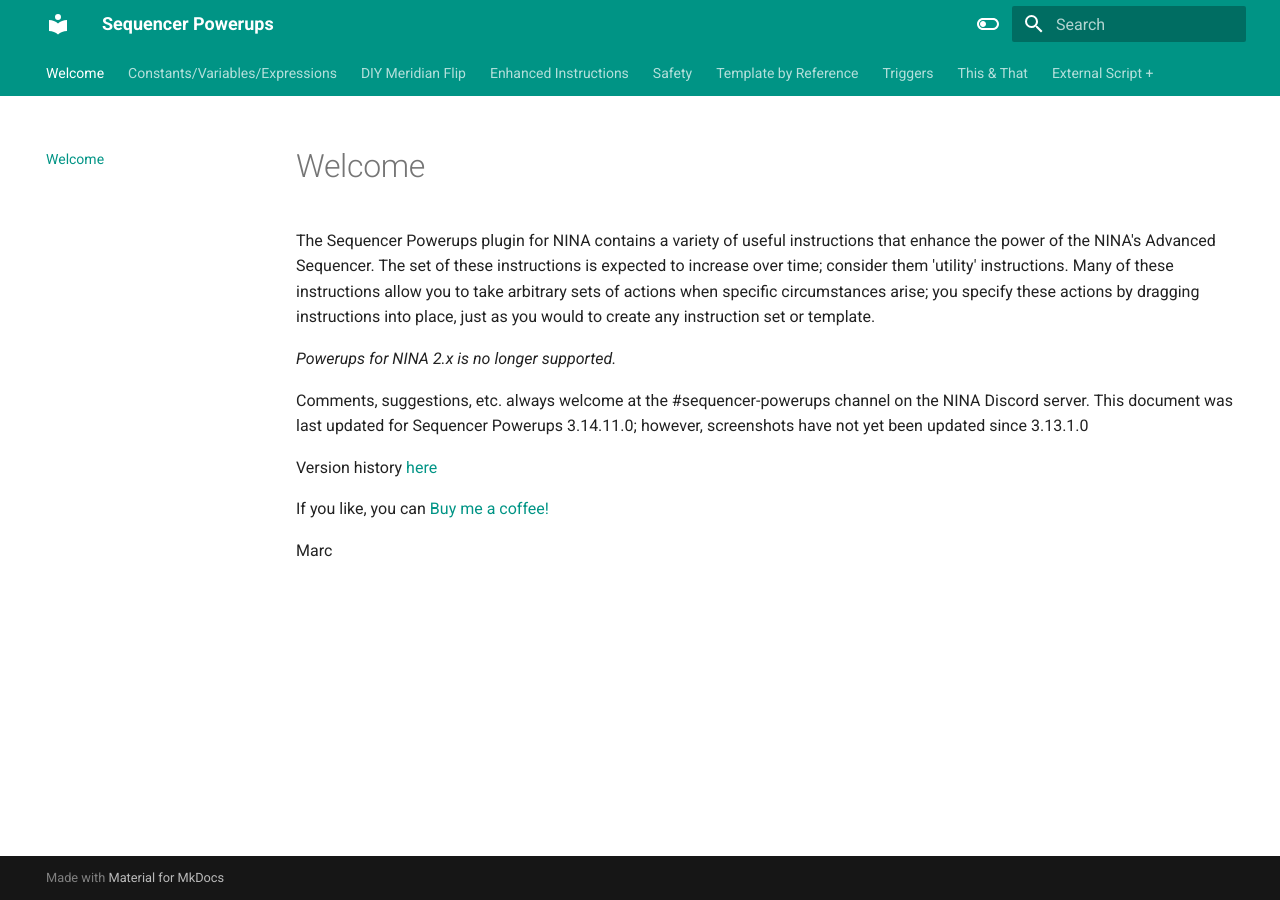
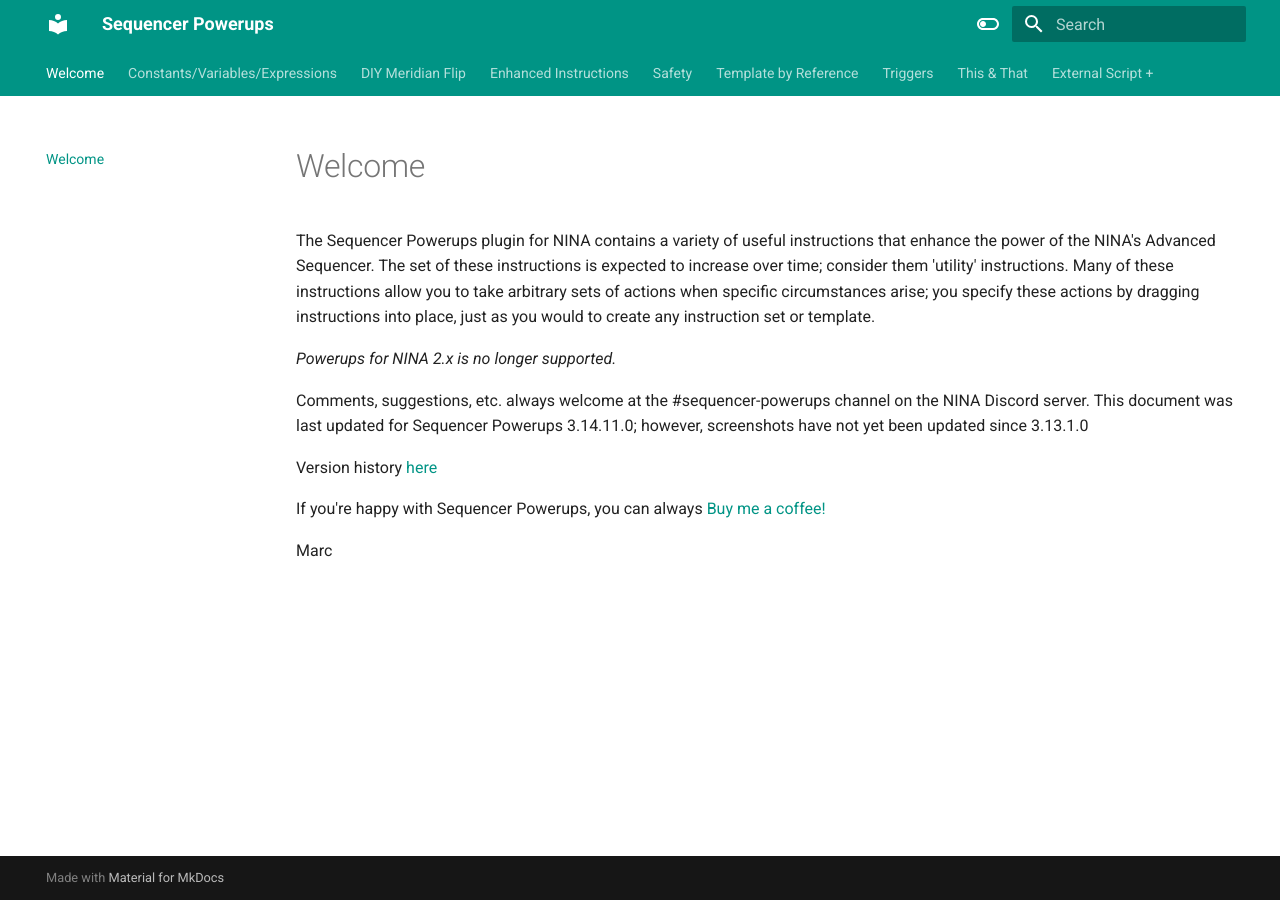
Before and after one commit to marcblank/marcblank.github.io, an MkDocs documentation site: the page built from docs/index.md, in a window 1280 px wide. Built offline with MkDocs 1.6.1 and Material for MkDocs 9.7.7, drawn with Linux system fonts in a browser that asks for light colours.

Commit message:
Docs update 6

```diff
--- a/docs/index.md
+++ b/docs/index.md
@@ -8,6 +8,6 @@
 
 Version history [here](https://bitbucket.org/zorkmid/nina.plugin.when/src/master/README.md)
 
-If you like, you can [Buy me a coffee!](https://www.buymeacoffee.com/marcblank)
+If you're happy with Sequencer Powerups, you can always [Buy me a coffee!](https://www.buymeacoffee.com/marcblank)
 
 Marc
```
